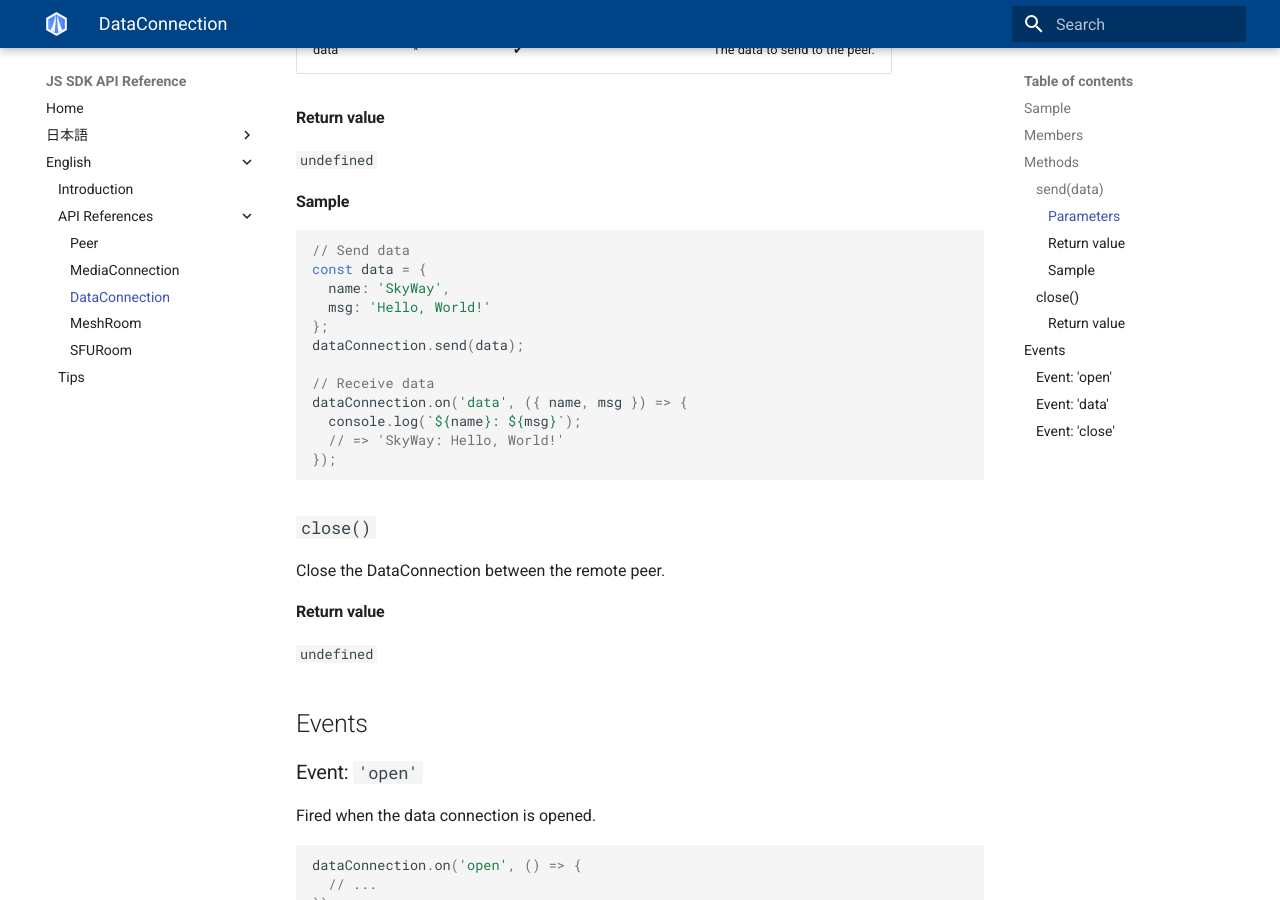
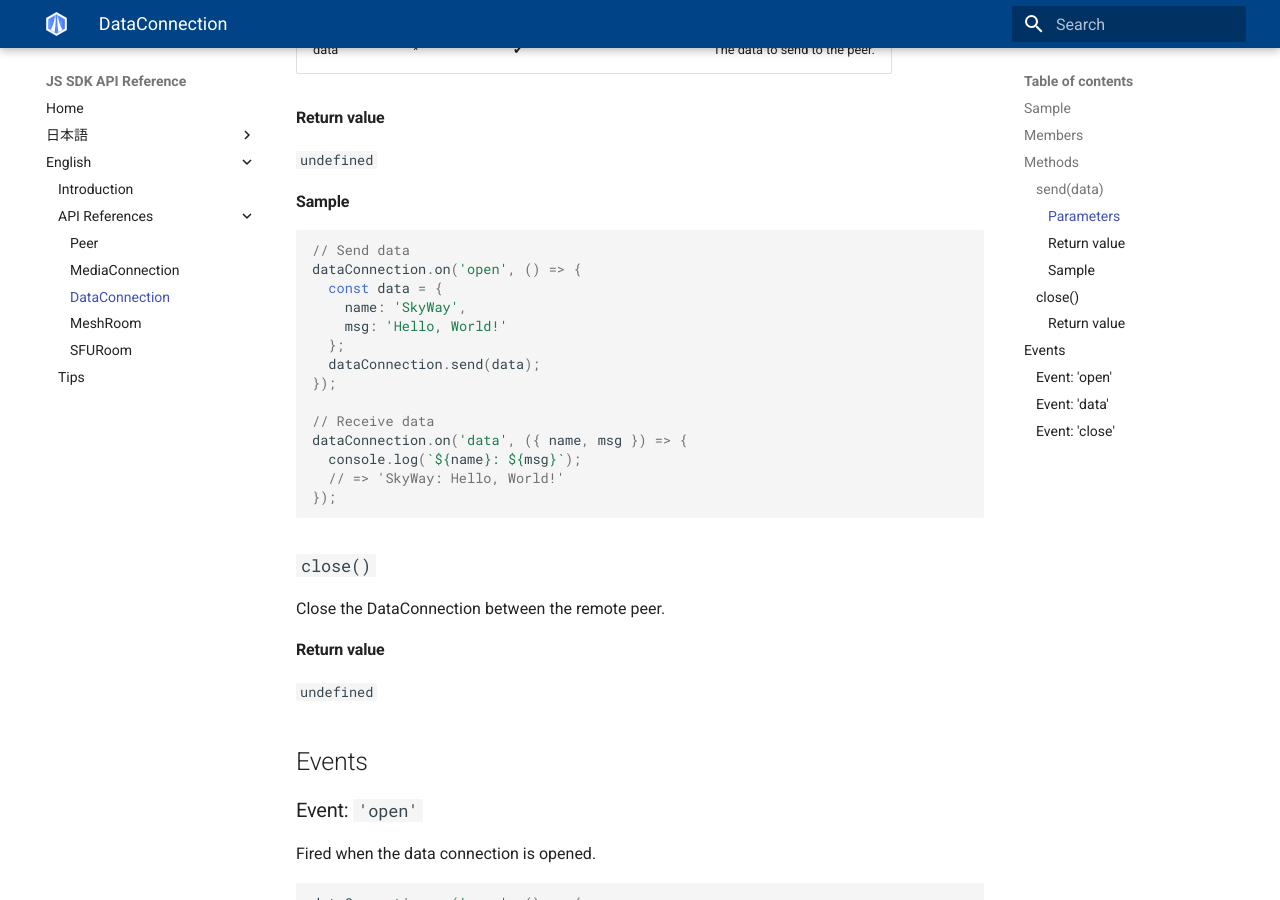
Before and after one commit to skyway/skyway-js-sdk-doc, an MkDocs documentation site: the page built from docs/en/dataconnection.md, in a window 1280 px wide and 900 px high, scrolled down 1449 px. Built offline with MkDocs 1.6.1 and Material for MkDocs 9.7.7, drawn with Linux system fonts in a browser that asks for light colours.

Commit message:
Send data after 'open' event

````diff
--- a/docs/en/dataconnection.md
+++ b/docs/en/dataconnection.md
@@ -50,11 +50,13 @@ before sending.
 
 ```js
 // Send data
-const data = {
-  name: 'SkyWay',
-  msg: 'Hello, World!'
-};
-dataConnection.send(data);
+dataConnection.on('open', () => {
+  const data = {
+    name: 'SkyWay',
+    msg: 'Hello, World!'
+  };
+  dataConnection.send(data);
+});
 
 // Receive data
 dataConnection.on('data', ({ name, msg }) => {
````
Also changed, not shown: docs/ja/dataconnection.md (+7 -5 lines).
